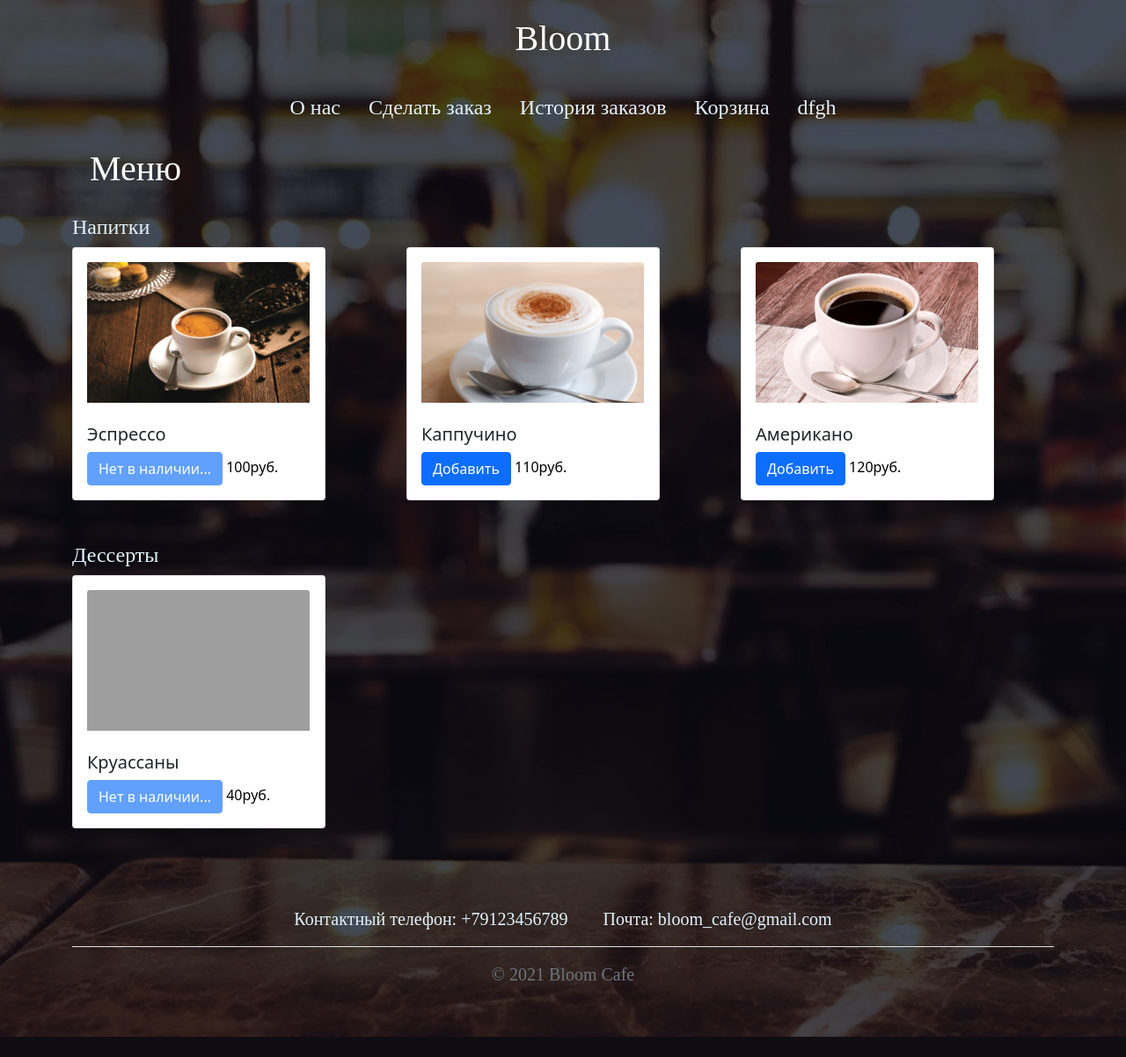
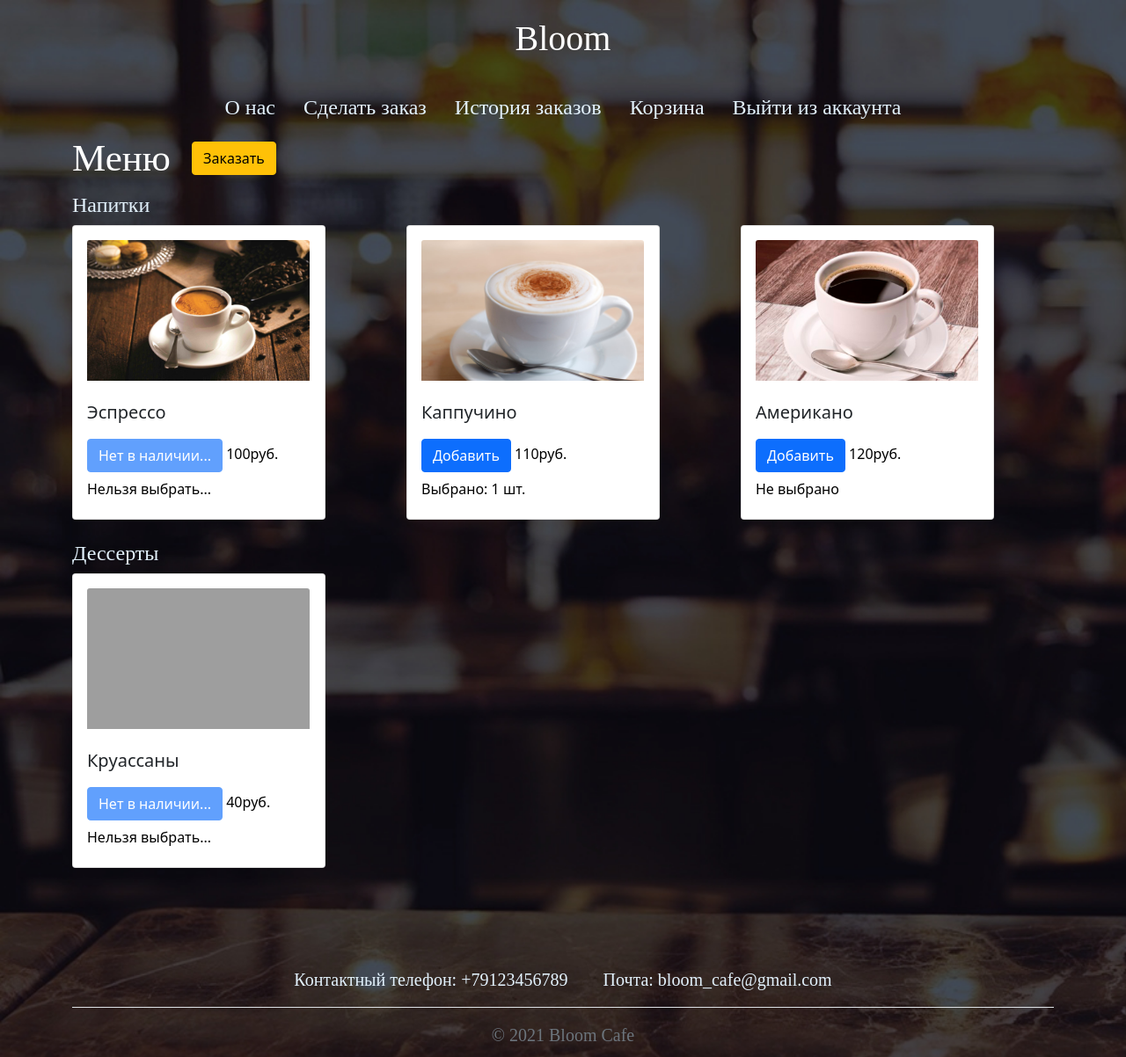
Before and after one commit to Sarmanmalae/Heroku_test, a Flask app: page / in a window 1280 px wide. Shown: the top 1202 px of the page at 88% size. Before the commit the page ends 1179 px from the top, so only its background shows below. Run offline with Flask 2, Linux system fonts and the light colour scheme; a user stored in the database is signed in; data comes from the database, SQL or seed files in the repository; both versions use the stored data as it was after the commit; grey boxes are pictures that could not be loaded.

Commit message:
Save 26.04.2022

```diff
--- a/data/orders.py
+++ b/data/orders.py
@@ -16,5 +16,4 @@ class Orders(SqlAlchemyBase):
     date = sqlalchemy.Column(sqlalchemy.DateTime,
                              default=datetime.datetime.now)
     is_ready = sqlalchemy.Column(sqlalchemy.Boolean)
-
     news = orm.relation("Users")
--- a/main.py
+++ b/main.py
@@ -1,9 +1,9 @@
 import os, math
 
-import tg_bot
 from flask import Flask, render_template
-from flask_login import LoginManager, login_user, login_required, logout_user, current_user
+from flask_login import LoginManager, login_user, login_required, logout_user, current_user, user_unauthorized
 from werkzeug.utils import redirect
+from flask_restful import reqparse, abort, Api, Resource
 import datetime
 
 from data import db_session
@@ -15,11 +15,37 @@ from forms.register import RegisterForm
 from forms.meal_adding import MealAddingForm
 
 app = Flask(__name__)
+api = Api(app)
+order_details = {}
+
 app.config['SECRET_KEY'] = 'yandexlyceum_secret_key'
 login_manager = LoginManager()
 login_manager.init_app(app)
 
 ORDER = []
+
+
+class ChangeIsReady(Resource):
+    def get(self, num):
+        print(1)
+        db_sess = db_session.create_session()
+        m = db_sess.query(Meals).filter(Meals.id == num['data'])
+        print(m.is_ready)
+        m.is_ready = True
+        db_sess.commit()
+        return {'hello': 'world'}
+
+    def put(self, num):
+        print(1)
+        db_sess = db_session.create_session()
+        m = db_sess.query(Meals).filter(Meals.id == num['data'])
+        print(m.is_ready)
+        m.is_ready = True
+        db_sess.commit()
+        return {}
+
+
+api.add_resource(ChangeIsReady, '/bloom_api/<int:order_id>')
 
 
 def main():
@@ -41,32 +67,30 @@ def main_page():
 @app.route('/')
 def menu():
     db_sess = db_session.create_session()
-    drinks = []
-    desserts = []
-    d1 = 0
-    d2 = 0
-    for m in db_sess.query(Meals).filter(Meals.category == 'Напитки'):
-        drinks.append([m.name, m.price, m.pic, m.in_stock, m.id])
-    for m in db_sess.query(Meals).filter(Meals.category == 'Дессерты'):
-        desserts.append([m.name, m.price, m.pic, m.in_stock, m.id])
+    if user_unauthorized and current_user.basket:
+        basket_user = [int(i) for i in current_user.basket.split(', ')]
+    else:
+        basket_user = [0]
+    a = []
+    for i in db_sess.query(Meals).all():
+        a.append(i.category)
+    all_meals = {}
+    for i in sorted(list(set(a)), reverse=True):
+        a = []
+        for m in db_sess.query(Meals).filter(Meals.category == i):
+            a.append([m.name, m.price, m.pic, m.in_stock, basket_user.count(m.id), m.id])
+        all_meals[i] = a
     cols = 3
-    n = math.ceil(len(drinks) / cols)
-    dr = [[] for i in range(n)]
-    k = 0
-    for i in range(len(drinks)):
-        dr[k].append(drinks[i])
-        if (i + 1) % cols == 0:
-            k += 1
-    n = math.ceil(len(desserts) / cols)
-    ds = []
-    for i in range(n):
-        ds.append([])
-    k = 0
-    for i in range(len(desserts)):
-        ds[k].append(desserts[i])
-        if (i + 1) % cols == 0:
-            k += 1
-    return render_template('menu.html', drinks=dr, desserts=ds, len_ds=len(ds), len_dr=len(dr))
+    for i in all_meals:
+        n = math.ceil(len(all_meals[i]) / cols)
+        dr = [[] for i in range(n)]
+        k = 0
+        for j in range(len(all_meals[i])):
+            dr[k].append(all_meals[i][j])
+            if (j + 1) % cols == 0:
+                k += 1
+        all_meals[i] = [dr, len(dr)]
+    return render_template('menu.html', all_meals=all_meals)
 
 
 @app.route('/admins_adding_cafe', methods=['GET', 'POST'])
@@ -140,7 +164,7 @@ def orders_history():
         for i in bask:
             meal.append(i + "( " + str(bask[i]) + "шт. )")
         ors.append([order.id, meal, ' '.join(date_), order.is_ready, order.itog_price])
-    return render_template('orders_history.html', orders=ors)
+    return render_template('orders_history.html', orders=ors[::-1])
 
 
 @app.route('/register', methods=['GET', 'POST'])
@@ -228,19 +252,23 @@ def delete(name):
 @app.route('/order')
 def to_order():
     db_sess = db_session.create_session()
-    user = db_sess.query(Users).filter(Users.id == current_user.id).first()
-    order = Orders()
-    order.client_id = current_user.id
-    order.meals = user.basket
-    price = []
-    for i in [int(i) for i in user.basket.split(', ')]:
-        price.append(db_sess.query(Meals).filter(Meals.id == i).first().price)
-    order.itog_price = sum(price)
-    order.is_ready = False
-    db_sess.add(order)
-    user.basket = None
-    db_sess.commit()
-    return redirect('/basket')
+    if db_sess.query(Users).filter(Users.id == current_user.id).first().basket:
+        user = db_sess.query(Users).filter(Users.id == current_user.id).first()
+        order = Orders()
+        order.client_id = current_user.id
+        order.meals = user.basket
+        price = []
+        for i in [int(i) for i in user.basket.split(', ')]:
+            price.append(db_sess.query(Meals).filter(Meals.id == i).first().price)
+        order.itog_price = sum(price)
+        order.is_ready = False
+        db_sess.add(order)
+        user.basket = None
+        order_details['id'] = order.id
+        order_details['client_name'] = user.name
+        db_sess.commit()
+        return redirect('/basket')
+    return redirect('/')
 
 
 @app.route('/choose/<int:id>/<int:user_id>', methods=['GET', 'POST'])
--- a/static/css/style.css
+++ b/static/css/style.css
@@ -6,6 +6,10 @@ h1 {
 h3 {
     color: #ffffff;
     font-family: "Felix Titling";
+}
+h6 {
+    padding-top: 10px;
+    color: #000000;
 }
 p {
     color: #ffffff;
--- a/templates/base.html
+++ b/templates/base.html
@@ -28,14 +28,14 @@
                 <a class="nav-link" href="/basket" style="color: #e3f2fd; font-size: 24px; font-family: Felix Titling">Корзина</a>
               </li>
               <li class="nav-item">
-                <a class="nav-link" href="/logout" style="color: #e3f2fd; font-size: 24px; font-family: Felix Titling">{{ current_user.name }}</a>
+                <a class="nav-link" href="/logout" style="color: #e3f2fd; font-size: 24px; font-family: Felix Titling">Выйти из аккаунта</a>
               </li>
           {% elif current_user.is_authenticated and current_user.admin == 1 %}
               <li class="nav-item">
                 <a class="nav-link" href="/change_menu" style="color: #e3f2fd; font-size: 24px; font-family: Felix Titling">Изменить меню</a>
               </li>
               <li class="nav-item">
-                <a class="nav-link" href="/logout" style="color: #e3f2fd; font-size: 24px; font-family: Felix Titling">{{ current_user.name }}(admin)</a>
+                <a class="nav-link" href="/logout" style="color: #e3f2fd; font-size: 24px; font-family: Felix Titling">Выйти из аккаунта</a>
               </li>
           {% else %}
             <li class="nav-item">
--- a/templates/menu.html
+++ b/templates/menu.html
@@ -1,11 +1,16 @@
 {% extends "base.html" %}
 
 {% block content %}
-<h1>Меню</h1>
-<h2 style="color: #e3f2fd; font-size: 24px; font-family: Felix Titling">Напитки</h2>
-{% for j in range(len_dr) %}
+<a style="color: #ffffff;
+    font-family: Felix Titling; font-size: 43px">Меню</a>
+<a href="/order" class="btn btn-warning" style="margin-left: 20px; margin-bottom: 20px">
+    Заказать
+</a>
+{% for j in all_meals %}
+<h2 style="color: #e3f2fd; font-size: 24px; font-family: Felix Titling">{{ j }}</h2>
+{% for c in range(all_meals[j][1]) %}
 <div class="row row-cols-1 row-cols-md-3 g-4">
-    {% for i in drinks[j] %}
+    {% for i in all_meals[j][0][c] %}
     <div class="col">
         <div class="card" style="width: 18rem; height: 18 rem;">
             <div class="card-body">
@@ -14,7 +19,7 @@
                 <br>
                 {% endif %}
                 <br>
-                <h5 class="card-title">{{ i[0] }}</h5>
+                <h5 class="card-title" style="padding-bottom: 10px">{{ i[0] }}</h5>
                 {% if i[3] and current_user.is_authenticated and current_user.admin == False %}
                 <a href="/choose/{{ i[-1] }}/{{ current_user.id }}" class="btn btn-primary">Добавить</a>
                 {% elif not i[3] %}
@@ -23,6 +28,14 @@
                 <a href="#" class="btn btn-primary disabled">Добавить</a>
                 {% endif %}
                 <a style="color: #000000">{{ i[1] }}руб.</a>
+                <br>
+                {% if not i[3]%}
+                <h6>Нельзя выбрать...</h6>
+                {% elif i[4] > 0 %}
+                <h6>Выбрано: {{ i[4] }} шт.</h6>
+                {% elif i[4] == 0 %}
+                <h6>Не выбрано</h6>
+                {% endif %}
             </div>
         </div>
     </div>
@@ -30,35 +43,23 @@
 </div>
 <br>
 {% endfor %}
-
+{% endfor %}
 <br>
-
-<h2 style="color: #e3f2fd; font-size: 24px; font-family: Felix Titling">Дессерты</h2>
-{% for j in range(len_ds) %}
-<div class="row row-cols-1 row-cols-md-3 g-4">
-    {% for i in desserts[j] %}
-    <div class="col">
-        <div class="card" style="width: 18rem; height: 18 rem;">
-            <div class="card-body">
-                {% if i[2] %}
-                <img src="static/img/{{ i[2] }}" class="card-img-top" alt="..." style="width: 15.8rem; height: 10rem;">
-                <br>
-                {% endif %}
-                <br>
-                <h5 class="card-title">{{ i[0] }}</h5>
-                {% if i[3] and current_user.is_authenticated and current_user.admin == False %}
-                <a href="/choose/{{ i[-1] }}/{{ current_user.id }}" class="btn btn-primary">Добавить</a>
-                {% elif not i[3] %}
-                <a href="#" class="btn btn-primary disabled">Нет в наличии...</a>
-                {% elif not current_user.is_authenticated or current_user.admin == True %}
-                <a href="#" class="btn btn-primary disabled">Добавить</a>
-                {% endif %}
-                <a style="color: #000000">{{ i[1] }}руб.</a>
-            </div>
-        </div>
+<div class="modal" tabindex="-1">
+  <div class="modal-dialog">
+    <div class="modal-content">
+      <div class="modal-header">
+        <h5 class="modal-title">Modal title</h5>
+        <button type="button" class="btn-close" data-bs-dismiss="modal" aria-label="Close"></button>
+      </div>
+      <div class="modal-body">
+        <p>Modal body text goes here.</p>
+      </div>
+      <div class="modal-footer">
+        <button type="button" class="btn btn-secondary" data-bs-dismiss="modal">Close</button>
+        <button type="button" class="btn btn-primary">Save changes</button>
+      </div>
     </div>
-    {% endfor %}
+  </div>
 </div>
-<br>
-{% endfor %}
 {% endblock %}
--- a/templates/orders_history.html
+++ b/templates/orders_history.html
@@ -14,7 +14,7 @@
         <p>Ваш заказ не готов</p>
       {% endif %}
       <div class="container">
-      <div class="row" style="width: 275px;">
+      <div class="row" style="width: 320px;">
         <div class="col">
             <div>
             <a href="/reorder/{{ i[0] }}" class="btn btn-warning">
--- a/test.py
+++ b/test.py
@@ -1,2 +1,3 @@
-a = '123'
-print(a.isdigit())
+a = {'10': [1, 1], '20': [2, 2]}
+for i in a:
+    print(i)
```
Also changed, not shown: tg_bot.py (added, +51 -0 lines), db/cafe.db, requirments.txt (renamed from requirements.txt).
